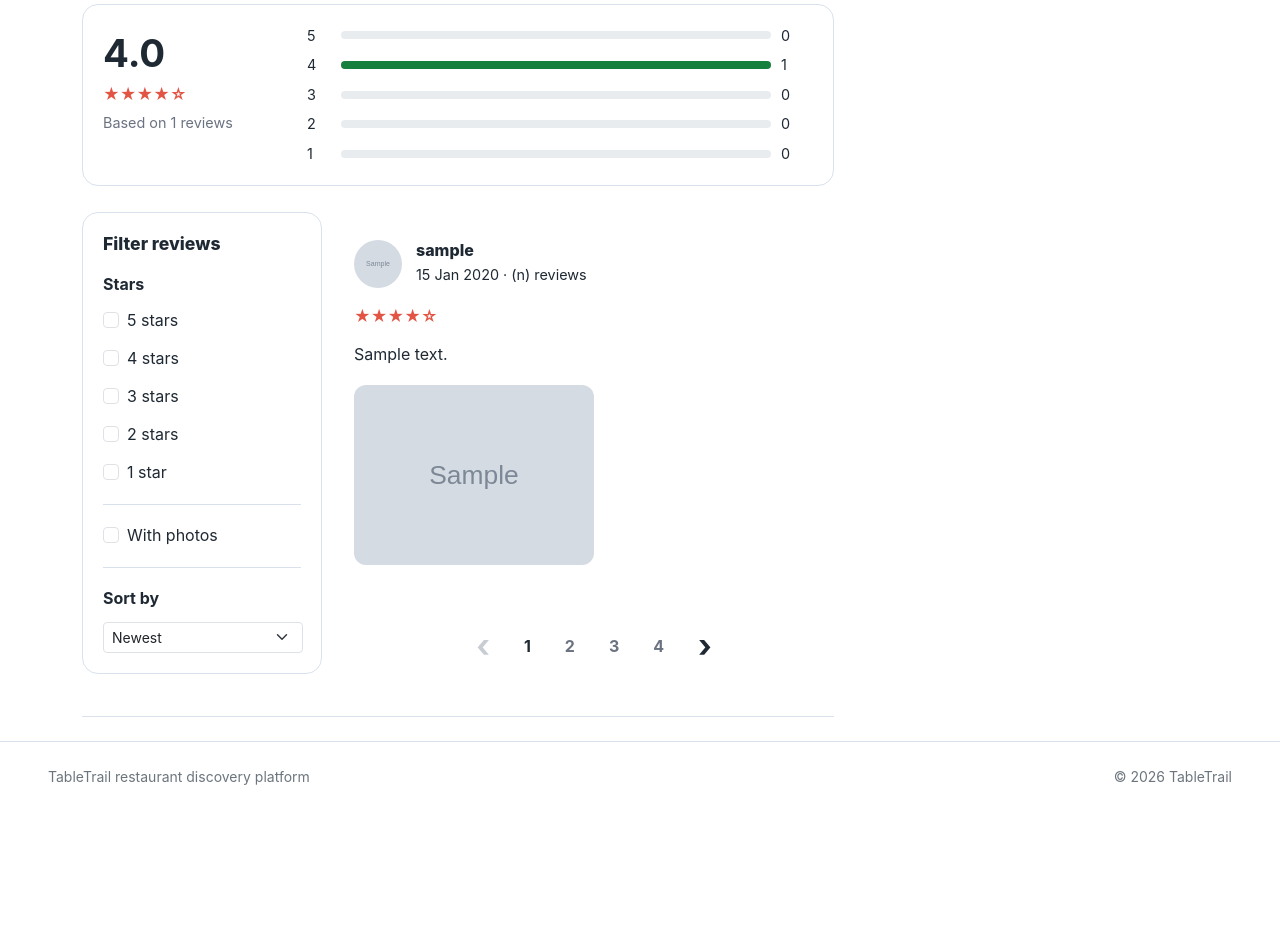
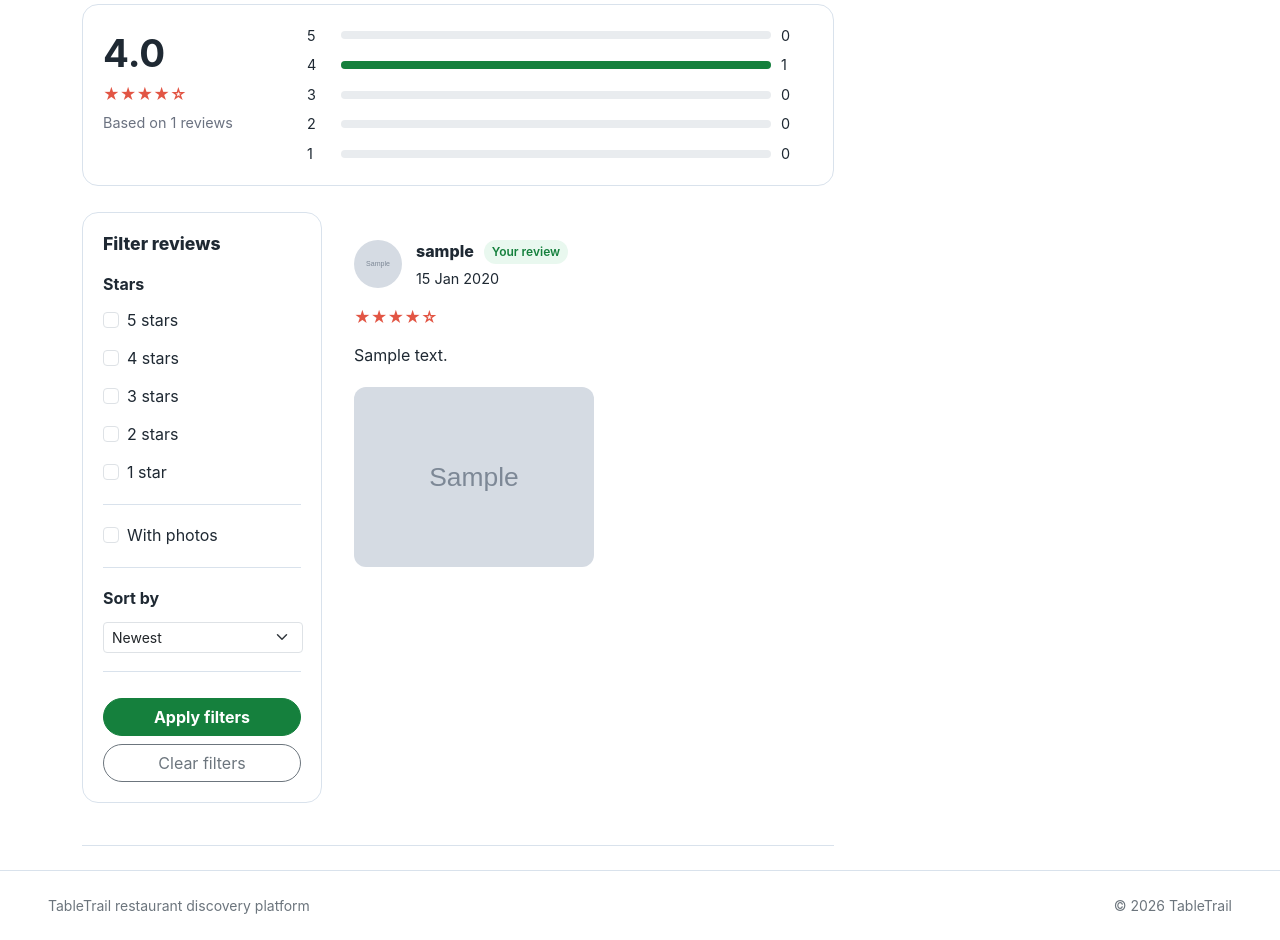
Before and after one commit to choiiis/cits5505-project, a Flask app: page /restaurants/1 in a window 1280 px wide. Shown: the part 1471-2411 px from the top of the page. Before the commit the page ends 2256 px from the top, so only its background shows below. Run offline with Flask 3, Linux system fonts and the light colour scheme; the visitor is signed in with stand-in values (Sample User, id 1); tables that the repository leaves empty hold one stand-in row (values such as "Sample post"); grey boxes marked "Sample" are stand-in pictures.

Commit message:
Add AJAX review filtering on restaurant detail page

```diff
--- a/app/routes.py
+++ b/app/routes.py
@@ -1548,21 +1548,69 @@ def restaurant_detail(restaurant_id):
     # restaurant menu highlights
     menu_items = MenuItem.query.filter_by(restaurant_id=restaurant.id).all()
 
-    reviews = (
-        Review.query.filter(
+    selected_review_stars = request.args.getlist("review_stars")
+    with_photos = request.args.get("with_photos") == "1"
+    review_sort = request.args.get("review_sort", "newest").strip()
+
+    selected_review_star_values = []
+
+    for star in selected_review_stars:
+        if star.isdigit():
+            star_value = int(star)
+
+            if 1 <= star_value <= 5:
+                selected_review_star_values.append(star_value)
+
+    all_visible_reviews = (
+        Review.query.options(
+            joinedload(Review.user),
+            joinedload(Review.photos),
+        )
+        .filter(
             Review.restaurant_id == restaurant.id,
             Review.status != "hidden",
         )
-        .order_by(Review.created_at.desc())
         .all()
     )
+
+    review_query = Review.query.options(
+        joinedload(Review.user),
+        joinedload(Review.photos),
+    ).filter(
+        Review.restaurant_id == restaurant.id,
+        Review.status != "hidden",
+    )
+
+    if selected_review_star_values:
+        review_query = review_query.filter(
+            Review.rating.in_(selected_review_star_values)
+        )
+
+    if with_photos:
+        review_query = review_query.filter(Review.photos.any())
+
+    if review_sort == "oldest":
+        review_query = review_query.order_by(Review.created_at.asc())
+    elif review_sort == "highest":
+        review_query = review_query.order_by(
+            Review.rating.desc(), Review.created_at.desc()
+        )
+    elif review_sort == "lowest":
+        review_query = review_query.order_by(
+            Review.rating.asc(), Review.created_at.desc()
+        )
+    else:
+        review_sort = "newest"
+        review_query = review_query.order_by(Review.created_at.desc())
+
+    reviews = review_query.all()
 
     current_user = None
 
     if session.get("user_id"):
         current_user = User.query.get(session["user_id"])
 
-    review_summary = build_review_summary(reviews)
+    review_summary = build_review_summary(all_visible_reviews)
     star_text = make_star_text(review_summary["average_rating"])
     restaurant_map_embed_url = build_openstreetmap_embed_url(restaurant)
 
@@ -1581,6 +1629,9 @@ def restaurant_detail(restaurant_id):
         default_restaurant_image=DEFAULT_RESTAURANT_IMAGE,
         default_menu_image=DEFAULT_MENU_IMAGE,
         restaurant_map_embed_url=restaurant_map_embed_url,
+        selected_review_stars=[str(star) for star in selected_review_star_values],
+        with_photos=with_photos,
+        review_sort=review_sort,
     )
 
 
@@ -2032,6 +2083,69 @@ def owner_dashboard():
     )
 
 
+@app.route("/restaurants/<int:restaurant_id>/reviews")
+def restaurant_reviews_partial(restaurant_id):
+    restaurant = Restaurant.query.get_or_404(restaurant_id)
+
+    selected_review_stars = request.args.getlist("review_stars")
+    with_photos = request.args.get("with_photos") == "1"
+    review_sort = request.args.get("review_sort", "newest").strip()
+
+    selected_review_star_values = []
+
+    for star in selected_review_stars:
+        if star.isdigit():
+            star_value = int(star)
+
+            if 1 <= star_value <= 5:
+                selected_review_star_values.append(star_value)
+
+    review_query = Review.query.options(
+        joinedload(Review.user),
+        joinedload(Review.photos),
+    ).filter(
+        Review.restaurant_id == restaurant.id,
+        Review.status != "hidden",
+    )
+
+    if selected_review_star_values:
+        review_query = review_query.filter(
+            Review.rating.in_(selected_review_star_values)
+        )
+
+    if with_photos:
+        review_query = review_query.filter(Review.photos.any())
+
+    if review_sort == "oldest":
+        review_query = review_query.order_by(Review.created_at.asc())
+    elif review_sort == "highest":
+        review_query = review_query.order_by(
+            Review.rating.desc(), Review.created_at.desc()
+        )
+    elif review_sort == "lowest":
+        review_query = review_query.order_by(
+            Review.rating.asc(), Review.created_at.desc()
+        )
+    else:
+        review_sort = "newest"
+        review_query = review_query.order_by(Review.created_at.desc())
+
+    reviews = review_query.all()
+
+    current_user = None
+
+    if session.get("user_id"):
+        current_user = User.query.get(session["user_id"])
+
+    return render_template(
+        "_restaurant_review_list.html",
+        restaurant=restaurant,
+        reviews=reviews,
+        current_user=current_user,
+        default_profile_image=DEFAULT_PROFILE_IMAGE,
+    )
+
+
 @app.route("/owner/restaurant/update", methods=["POST"])
 def update_owner_restaurant_info():
     current_user, response = get_owner_user_or_redirect()
--- a/app/static/css/restaurant_detail.css
+++ b/app/static/css/restaurant_detail.css
@@ -293,6 +293,11 @@
 .review-list {
     display: flex;
     flex-direction: column;
+}
+
+.review-list.is-loading {
+    opacity: 0.6;
+    pointer-events: none;
 }
 
 .review-item {
--- a/app/static/js/restaurant_detail.js
+++ b/app/static/js/restaurant_detail.js
@@ -7,6 +7,10 @@ document.addEventListener("DOMContentLoaded", function () {
     const isLoggedIn = Boolean(window.tableTrailIsLoggedIn);
     const reviewLoginMessage = document.getElementById("reviewLoginMessage");
     const reviewForm = document.getElementById("reviewForm");
+
+    const reviewFilterForm = document.getElementById("reviewFilterForm");
+    const reviewList = document.getElementById("reviewList");
+    const clearReviewFilters = document.getElementById("clearReviewFilters");
 
     function openReviewPanel() {
         if (!reviewOverlay || !reviewSlidePanel) return;
@@ -22,6 +26,40 @@ document.addEventListener("DOMContentLoaded", function () {
         reviewOverlay.classList.remove("active");
         reviewSlidePanel.classList.remove("active");
         document.body.style.overflow = "";
+    }
+
+    async function updateReviews(url) {
+        if (!reviewList) return;
+
+        reviewList.classList.add("is-loading");
+
+        try {
+            const response = await fetch(url, {
+                headers: {
+                    "X-Requested-With": "XMLHttpRequest"
+                }
+            });
+
+            if (!response.ok) {
+                throw new Error("Unable to load reviews.");
+            }
+
+            const html = await response.text();
+            reviewList.innerHTML = html;
+
+            const browserUrl = url.replace("/reviews", "") + "#reviews";
+            window.history.replaceState({}, "", browserUrl);
+        } catch (error) {
+            console.error(error);
+
+            reviewList.innerHTML = `
+                <div class="review-item">
+                    <p class="mb-0 text-secondary">Unable to update reviews. Please try again.</p>
+                </div>
+            `;
+        } finally {
+            reviewList.classList.remove("is-loading");
+        }
     }
 
     if (bookmarkBtn) {
@@ -42,6 +80,7 @@ document.addEventListener("DOMContentLoaded", function () {
     if (reviewOverlay) {
         reviewOverlay.addEventListener("click", closeReviewPanel);
     }
+
     if (reviewLoginMessage && reviewForm) {
         if (isLoggedIn) {
             reviewLoginMessage.style.display = "none";
@@ -51,4 +90,25 @@ document.addEventListener("DOMContentLoaded", function () {
             reviewForm.style.display = "none";
         }
     }
+
+    if (reviewFilterForm) {
+        reviewFilterForm.addEventListener("submit", function (event) {
+            event.preventDefault();
+
+            const formData = new FormData(reviewFilterForm);
+            const params = new URLSearchParams(formData);
+            const url = `${reviewFilterForm.action}?${params.toString()}`;
+
+            updateReviews(url);
+        });
+    }
+
+    if (clearReviewFilters && reviewFilterForm) {
+        clearReviewFilters.addEventListener("click", function (event) {
+            event.preventDefault();
+
+            reviewFilterForm.reset();
+            updateReviews(reviewFilterForm.action);
+        });
+    }
 });
--- /dev/null
+++ b/app/templates/_restaurant_review_list.html
@@ -0,0 +1,44 @@
+{% for review in reviews %}
+<article class="review-item">
+    <div class="review-top-row">
+        <div class="review-user">
+            <img src="{{ review.user.profile_image or default_profile_image }}"
+                alt="{{ review.user.username }} profile">
+
+            <div class="review-user-info">
+                <div class="review-name-row">
+                    <h3>{{ review.user.username }}</h3>
+
+                    {% if current_user and review.user_id == current_user.id %}
+                    <span class="my-review-label">Your review</span>
+                    {% endif %}
+                </div>
+
+                <p>{{ review.created_at.strftime("%d %b %Y") }}</p>
+            </div>
+        </div>
+    </div>
+
+    <div class="review-rating-row">
+        <span class="review-stars">
+            {{ "★" * review.rating }}{{ "☆" * (5 - review.rating) }}
+        </span>
+    </div>
+
+    <p class="review-text">
+        {{ review.content }}
+    </p>
+
+    {% if review.photos %}
+    <div class="review-photos">
+        {% for photo in review.photos %}
+        <img src="{{ photo.image_url }}" alt="Review photo for {{ restaurant.name }}">
+        {% endfor %}
+    </div>
+    {% endif %}
+</article>
+{% else %}
+<div class="review-item">
+    <p class="mb-0 text-secondary">No reviews match the selected filters.</p>
+</div>
+{% endfor %}
--- a/app/templates/restaurant_detail.html
+++ b/app/templates/restaurant_detail.html
@@ -51,11 +51,13 @@
 
         <label for="reviewPhotos">Photos</label>
         <input type="file" id="reviewPhotos" name="review_photos" class="form-control" accept="image/*" multiple>
+
         <button type="submit" class="btn btn-success rounded-pill fw-bold py-2 mt-3">
             Submit review
         </button>
     </form>
 </aside>
+
 <main>
     <!-- Hero Banner -->
     {% set hero_image = restaurant.hero_image or restaurant.thumbnail_image %}
@@ -69,6 +71,7 @@
         <button class="restaurant-bookmark-btn" type="button">
             ♡
         </button>
+
         <div class="restaurant-hero-overlay">
             <div class="container">
                 <p class="restaurant-category" id="categoryBadge">{{ restaurant.category }}</p>
@@ -77,12 +80,14 @@
 
                 <p class="restaurant-rating-line">
                     <span id="starText">{{ star_text }}</span>
-                    <span id="ratingText">{{ review_summary.average_rating }} · {{ review_summary.total_reviews }}
-                        reviews</span>
+                    <span id="ratingText">
+                        {{ review_summary.average_rating }} · {{ review_summary.total_reviews }} reviews
+                    </span>
                 </p>
             </div>
         </div>
     </section>
+
     <!-- Restaurant Info Content -->
     <section class="restaurant-info-section">
         <div class="container py-4 restaurant-detail-layout">
@@ -122,6 +127,7 @@
                             <div class="open-badge">
                                 ● Open now
                             </div>
+
                             <div class="hours-list">
                                 {% for item in opening_hours %}
                                 <div class="{% if item.day_of_week == today_day_of_week %}today{% endif %}">
@@ -140,6 +146,7 @@
 
                     </div>
                 </section>
+
                 <!-- Mobile only contact panel -->
                 <section class="detail-section contact-review-panel-mobile">
                     <div class="section-heading-row">
@@ -150,11 +157,15 @@
                     <a href="tel:{{ restaurant.phone|replace(' ', '') }}" class="contact-link">
                         {{ restaurant.phone }}
                     </a>
+
+                    {% if restaurant.website %}
                     <p class="contact-label">Website</p>
                     <a href="{{ restaurant.website }}" target="_blank" class="contact-link">
                         {{ restaurant.website }}
                     </a>
+                    {% endif %}
                 </section>
+
                 <!-- Menu -->
                 <section class="detail-section" id="menu-section">
                     <div class="section-heading-row" id="menu-section-heading">
@@ -184,6 +195,7 @@
                                 <div class="card-body">
                                     <h3 class="card-title h5 fw-bold">{{ item.name }}</h3>
                                     <p class="card-text mb-2">{{ item.description }}</p>
+
                                     {% if item.price is not none %}
                                     <span class="fw-bold text-success">${{ "%.2f"|format(item.price) }}</span>
                                     {% endif %}
@@ -193,8 +205,9 @@
                         {% endfor %}
                     </div>
                 </section>
+
                 <!-- Reviews -->
-                <section class="detail-section reviews-section">
+                <section class="detail-section reviews-section" id="reviews">
                     <div class="section-heading-row">
                         <h2>Reviews</h2>
                         <button
@@ -202,6 +215,7 @@
                             Write a review
                         </button>
                     </div>
+
                     <!-- Review summary / distribution / filters -->
                     <div class="review-summary">
                         <div class="review-score-box">
@@ -222,121 +236,91 @@
                             {% endfor %}
                         </div>
                     </div>
+
                     <div class="reviews-content-layout">
-                        <div class="review-filter-panel">
+                        <form class="review-filter-panel" id="reviewFilterForm" method="get"
+                            action="{{ url_for('restaurant_reviews_partial', restaurant_id=restaurant.id) }}">
                             <h3>Filter reviews</h3>
 
                             <div class="filter-group">
                                 <p>Stars</p>
 
                                 <div class="form-check">
-                                    <input class="form-check-input" type="checkbox" id="star-5" name="review-stars"
-                                        value="5">
+                                    <input class="form-check-input" type="checkbox" id="star-5" name="review_stars"
+                                        value="5" {% if "5" in selected_review_stars %}checked{% endif %}>
                                     <label class="form-check-label" for="star-5">5 stars</label>
                                 </div>
 
                                 <div class="form-check">
-                                    <input class="form-check-input" type="checkbox" id="star-4" name="review-stars"
-                                        value="4">
+                                    <input class="form-check-input" type="checkbox" id="star-4" name="review_stars"
+                                        value="4" {% if "4" in selected_review_stars %}checked{% endif %}>
                                     <label class="form-check-label" for="star-4">4 stars</label>
                                 </div>
 
                                 <div class="form-check">
-                                    <input class="form-check-input" type="checkbox" id="star-3" name="review-stars"
-                                        value="3">
+                                    <input class="form-check-input" type="checkbox" id="star-3" name="review_stars"
+                                        value="3" {% if "3" in selected_review_stars %}checked{% endif %}>
                                     <label class="form-check-label" for="star-3">3 stars</label>
                                 </div>
 
                                 <div class="form-check">
-                                    <input class="form-check-input" type="checkbox" id="star-2" name="review-stars"
-                                        value="2">
+                                    <input class="form-check-input" type="checkbox" id="star-2" name="review_stars"
+                                        value="2" {% if "2" in selected_review_stars %}checked{% endif %}>
                                     <label class="form-check-label" for="star-2">2 stars</label>
                                 </div>
 
                                 <div class="form-check">
-                                    <input class="form-check-input" type="checkbox" id="star-1" name="review-stars"
-                                        value="1">
+                                    <input class="form-check-input" type="checkbox" id="star-1" name="review_stars"
+                                        value="1" {% if "1" in selected_review_stars %}checked{% endif %}>
                                     <label class="form-check-label" for="star-1">1 star</label>
                                 </div>
                             </div>
+
                             <div class="filter-group">
                                 <div class="form-check">
-                                    <input class="form-check-input" type="checkbox" id="with-photos" name="with-photos"
-                                        value="photos">
+                                    <input class="form-check-input" type="checkbox" id="with-photos" name="with_photos"
+                                        value="1" {% if with_photos %}checked{% endif %}>
                                     <label class="form-check-label" for="with-photos">With photos</label>
                                 </div>
                             </div>
 
                             <div class="filter-group">
                                 <p>Sort by</p>
-                                <select id="sort-review" name="sort-review" class="form-select form-select-sm">
-                                    <option value="newest">Newest</option>
-                                    <option value="oldest">Oldest</option>
-                                    <option value="highest">Highest rated</option>
-                                    <option value="lowest">Lowest rated</option>
+                                <select id="sort-review" name="review_sort" class="form-select form-select-sm">
+                                    <option value="newest" {% if review_sort=="newest" %}selected{% endif %}>
+                                        Newest
+                                    </option>
+                                    <option value="oldest" {% if review_sort=="oldest" %}selected{% endif %}>
+                                        Oldest
+                                    </option>
+                                    <option value="highest" {% if review_sort=="highest" %}selected{% endif %}>
+                                        Highest rated
+                                    </option>
+                                    <option value="lowest" {% if review_sort=="lowest" %}selected{% endif %}>
+                                        Lowest rated
+                                    </option>
                                 </select>
                             </div>
-                        </div>
+
+                            <button type="submit" class="btn btn-success rounded-pill w-100 fw-bold mt-2">
+                                Apply filters
+                            </button>
+
+                            <a href="{{ url_for('restaurant_detail', restaurant_id=restaurant.id) }}#reviews"
+                                id="clearReviewFilters" class="btn btn-outline-secondary rounded-pill w-100 mt-2">
+                                Clear filters
+                            </a>
+                        </form>
+
                         <div class="review-main-content">
-                            <div class="review-list">
-                                {% for review in reviews %}
-                                <article class="review-item">
-                                    <div class="review-top-row">
-                                        <div class="review-user">
-                                            <img src="{{ review.user.profile_image or default_profile_image }}"
-                                                alt="{{ review.user.username }} profile">
-                                            <div class="review-user-info">
-                                                <div class="review-name-row">
-                                                    <h3>{{ review.user.username }}</h3>
-                                                    <!-- TODO: issue #58  -->
-                                                    <!-- {% if review.is_author %}
-                                                    <span class="my-review-label">Your review</span>
-                                                    {% endif %} -->
-                                                </div>
-                                                <!-- TODO: issue #58 : review_count  -->
-                                                <p>{{ review.created_at.strftime("%d %b %Y") }} · (n) reviews</p>
-                                            </div>
-                                        </div>
-                                        <!-- TODO: issue #58  -->
-                                        <!-- {% if review.is_author %}
-                                        <button type="button" class="btn btn-outline-danger btn-sm rounded-pill px-3">
-                                            Delete
-                                        </button>
-                                        {% endif %} -->
-                                    </div>
-
-                                    <div class="review-rating-row">
-                                        <span class="review-stars">
-                                            {{ "★" * review.rating }}{{ "☆" * (5 - review.rating) }}
-                                        </span>
-                                    </div>
-
-                                    <p class="review-text">
-                                        {{ review.content }}
-                                    </p>
-
-                                    {% if review.photos %}
-                                    <div class="review-photos">
-                                        {% for photo in review.photos %}
-                                        <img src="{{ photo.image_url }}" alt="Review photo for {{ restaurant.name }}">
-                                        {% endfor %}
-                                    </div>
-                                    {% endif %}
-                                </article>
-                                {% endfor %}
-                            </div>
-                            <div class="review-pagination">
-                                <button type="button" class="page-arrow disabled">‹</button>
-                                <button type="button" class="page-number active">1</button>
-                                <button type="button" class="page-number">2</button>
-                                <button type="button" class="page-number">3</button>
-                                <button type="button" class="page-number">4</button>
-                                <button type="button" class="page-arrow">›</button>
+                            <div class="review-list" id="reviewList">
+                                {% include "_restaurant_review_list.html" %}
                             </div>
                         </div>
                     </div>
                 </section>
             </div>
+
             <aside class="contact-review-panel">
                 <h3>Contact</h3>
 
@@ -350,6 +334,7 @@
                     Visit website ↗
                 </a>
                 {% endif %}
+
                 <div class="contact-divider"></div>
 
                 <button class="btn btn-success rounded-pill fw-bold w-100 py-2 open-review-panel">
@@ -358,13 +343,12 @@
             </aside>
         </div>
     </section>
-
 </main>
 {% endblock %}
 
 {% block scripts %}
 <script>
-    window.tableTrailIsLoggedIn = {{ is_logged_in|tojson }};
+    window.tableTrailIsLoggedIn = JSON.parse('{{ is_logged_in|tojson }}');
 </script>
 <script src="{{ url_for('static', filename='js/restaurant_detail.js') }}"></script>
 {% endblock %}
```
Lines whose indentation alone changed are shown as unchanged.
